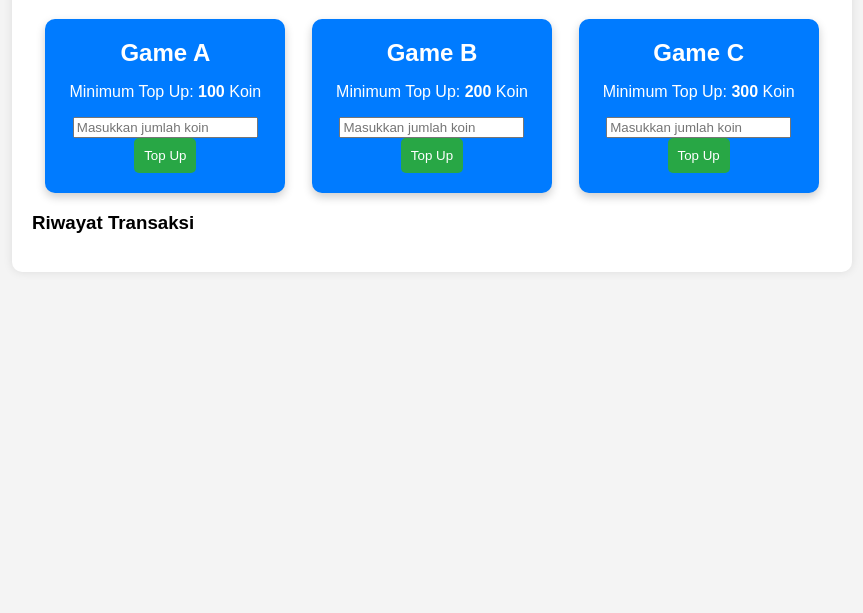
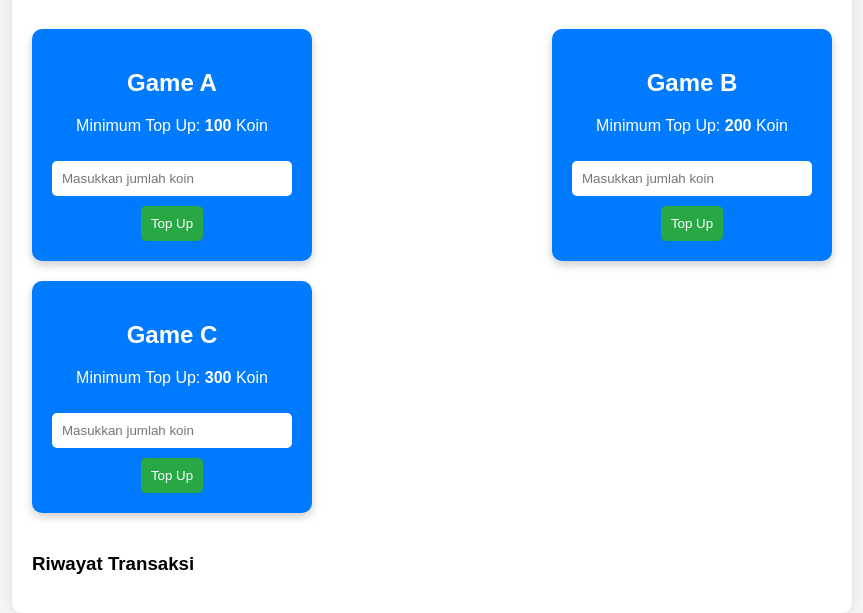
Before and after one commit to gorozxz/gm, a plain HTML site: page index.html in a window 1280 px wide. Shown: the part 131-744 px from the top of the page, without its empty margins (208-1071 px from the left). Drawn offline with Linux system fonts and the light colour scheme.

Commit message:
Update style.css

```diff
--- a/style.css
+++ b/style.css
@@ -19,10 +19,14 @@ h1 {
     color: #333;
 }
 
+h3 {
+    margin-top: 30px;
+}
+
 .game-list {
     display: flex;
-    justify-content: space-around;
-    margin-top: 20px;
+    justify-content: space-between;
+    flex-wrap: wrap;
 }
 
 .game-item {
@@ -30,14 +34,18 @@ h1 {
     color: white;
     padding: 20px;
     border-radius: 10px;
-    width: 200px;
+    width: 30%; /* Gunakan 30% untuk 3 item di satu baris */
     text-align: center;
     box-shadow: 0 4px 10px rgba(0, 0, 0, 0.2);
+    margin: 10px 0; /* Margin vertikal untuk space antar item */
 }
 
-.game-item h2 {
-    margin: 0;
-    font-size: 1.5em;
+input[type="number"] {
+    width: calc(100% - 20px); /* Ambil seluruh lebar kurang padding */
+    padding: 10px;
+    margin: 10px 0;
+    border: none;
+    border-radius: 5px;
 }
 
 button {
@@ -62,3 +70,15 @@ button:hover {
     border: 1px solid #f5c6cb;
     display: none; /* Tersembunyi secara default */
 }
+
+.transaction-list {
+    list-style: none;
+    padding: 0;
+}
+
+.transaction-list li {
+    background: #e9ecef;
+    margin: 5px 0;
+    padding: 10px;
+    border-radius: 5px;
+}
```
